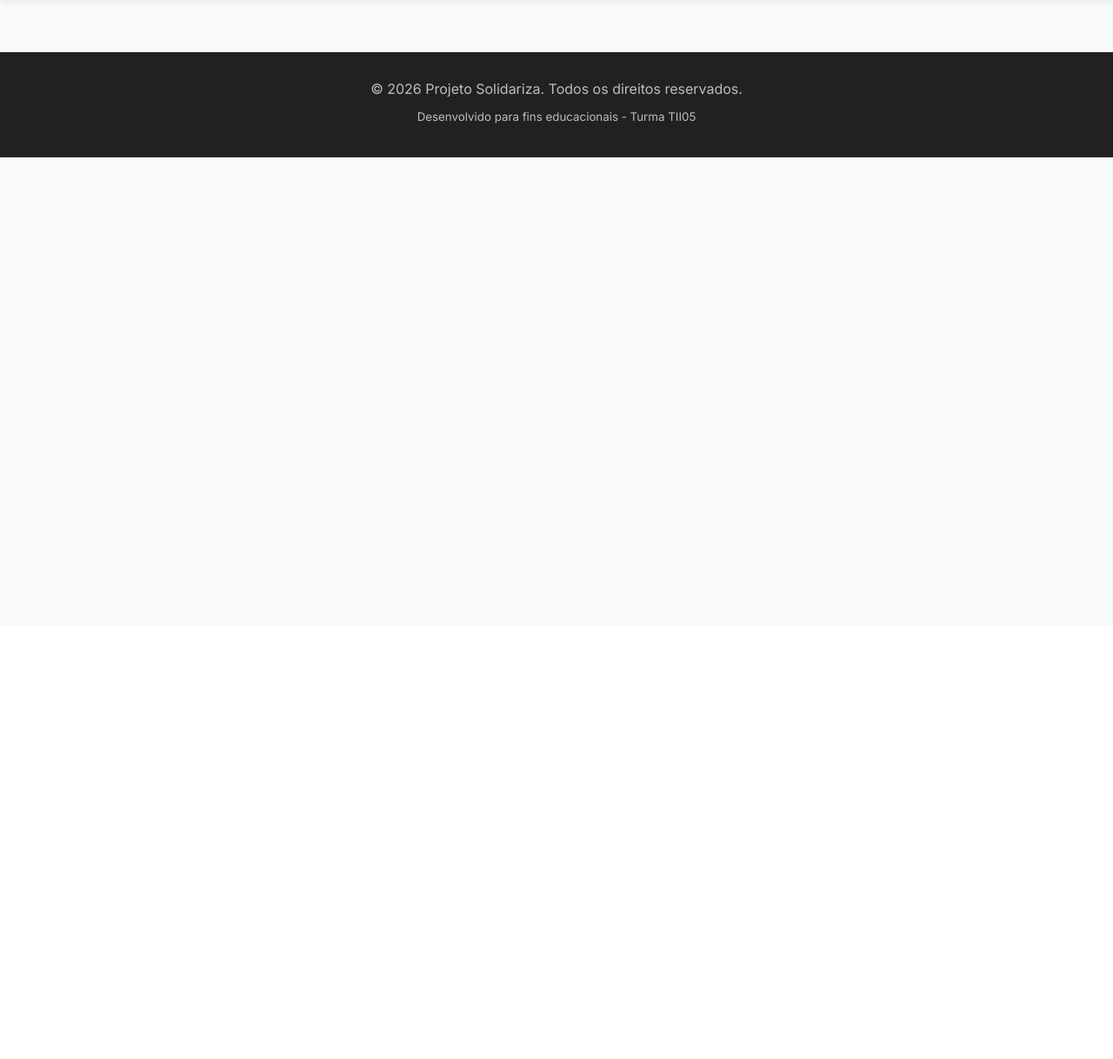
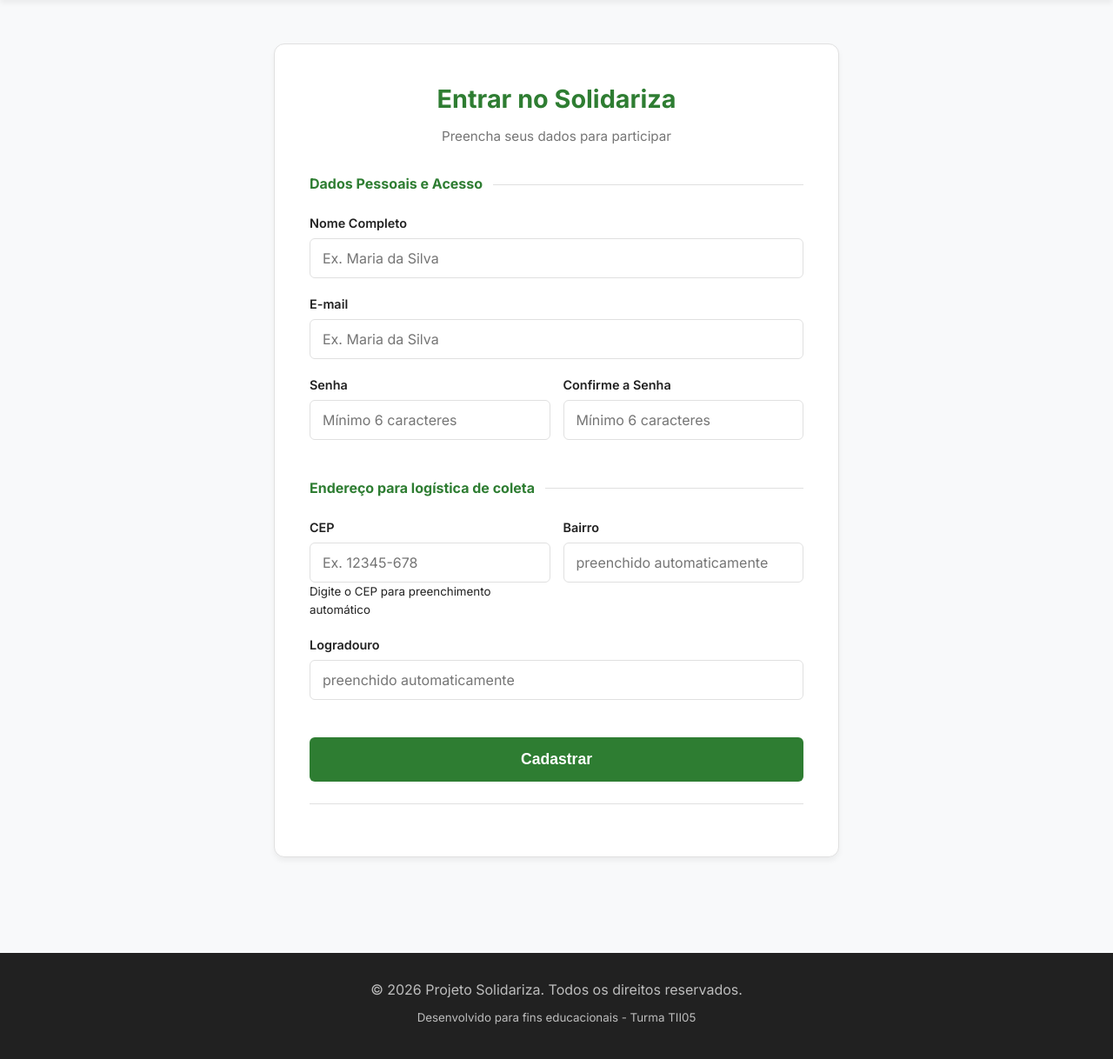
Before and after one commit to DevUmbr4/Projeto_Solidariza, a PHP site: page /cadastro.php in a window 1280 px wide. Shown: the part 81-1299 px from the top of the page at 87% size. Before the commit the page ends 262 px from the top, so only its background shows below. Run offline with PHP 8.4, Linux system fonts and the light colour scheme.

Commit message:
modified:   assets/css/style.css 	new file:   assets/js/validacao.js 	modified:   cadastro.php

```diff
--- a/assets/css/style.css
+++ b/assets/css/style.css
@@ -584,3 +584,28 @@ html {
         gap: 0;
     }
 }
+
+/* ==========================================================================
+   12. ESTADOS DE VALIDAÇÃO DE FORMULÁRIOS (AULA 07)
+   ========================================================================== */
+/* Borda vermelha suave para indicar erro de preenchimento */
+.grupo-input input.input-erro {
+    border-color: #D32F2F;
+    box-shadow: 0 0 0 3px rgba(211, 47, 47, 0.15);
+}
+
+/* Borda verde para confirmar que o campo está válido */
+.grupo-input input.input-sucesso {
+    border-color: var(--cor-primaria);
+    box-shadow: 0 0 0 3px var(--cor-fundo-card);
+}
+
+/* Texto de alerta abaixo dos inputs */
+.mensagem-erro,
+.texto-erro {
+    color: #D32F2F;
+    font-size: 0.85rem;
+    font-weight: 600;
+    margin-top: 5px;
+    min-height: 18px; /* Evita que o layout fique "pulando" quando a mensagem aparece */
+}
--- a/cadastro.php
+++ b/cadastro.php
@@ -1,3 +1,105 @@
 <?php include_once 'includes/header.php'; ?>
 
+<main class="conteudo-principal container-form">
+    <section class="card-form">
+        <div class="cabecalho-form">
+            <h2>Entrar no Solidariza</h2>
+            <p>Preencha seus dados para participar</p>
+        </div>
+        <form id="form-cadastro" class="formulario" method="POST" action="actions/auth_register.php">
+            <fieldset class="grupo-secao">
+                <legend>Dados Pessoais e Acesso</legend>
+                <div class="grupo-input">
+                    <label for="nome">Nome Completo</label>
+                    <input
+                        type="text"
+                        id="nome"
+                        name="nome"
+                        placeholder="Ex. Maria da Silva"
+                        maxlength="150"
+                        required
+                    >
+                </div>
+                <div class="grupo-input">
+                    <label for="email">E-mail</label>
+                    <input
+                        type="email"
+                        id="email"
+                        name="email"
+                        placeholder="Ex. Maria da Silva"
+                        maxlength="150"
+                        required
+                    >
+                </div>
+                <div class="linha-dupla">
+                    <div class="grupo-input">
+                        <label for="senha">Senha</label>
+                        <input
+                            type="password"
+                            id="senha"
+                            name="senha"
+                            placeholder="Mínimo 6 caracteres"
+                            minlength="6"
+                            required
+                        >
+                    </div>
+                    <div class="grupo-input">
+                        <label for="confirma-senha">Confirme a Senha</label>
+                        <input
+                            type="password"
+                            id="confirma-senha"
+                            name="confirma-senha"
+                            placeholder="Mínimo 6 caracteres"
+                            minlength="6"
+                            required
+                        >
+                    </div>
+                </div>
+            </fieldset>
+            <fieldset class="grupo-secao">
+                <legend>Endereço para logística de coleta</legend>
+                <div class="linha-dupla">
+                    <div class="grupo-input">
+                        <label for="cep">CEP</label>
+                        <input
+                            type="text"
+                            id="cep"
+                            name="cep"
+                            placeholder="Ex. 12345-678"
+                            maxlength="9"
+                            required
+                        >
+                    <small id="cep-status" class="text-ajuda">Digite o CEP para preenchimento automático</small>
+                    </div>
+                    <div class="grupo-input">
+                        <label for="bairro">Bairro</label>
+                        <input
+                            type="text"
+                            id="bairro"
+                            name="bairro"
+                            placeholder="preenchido automaticamente"
+                            disabled required
+                    >
+                    </div>
+                </div>
+                <div class="grupo-input">
+                    <label for="logradouro">Logradouro</label>
+                    <input
+                        type="text"
+                        id="logradouro"
+                        name="logradouro"
+                        placeholder="preenchido automaticamente"
+                        disabled required
+                    >
+                </div>
+                <div class="linha-dupla"></div>
+            </fieldset>
+            <button type="submit" class="btn-sustentavel btn-bloco btn-grande">Cadastrar</button>
+        </form>
+        <div class="rodape-form"></div>
+    </section>
+</main>
+
+
+
 <?php include_once 'includes/footer.php'; ?>
```
Also changed, not shown: assets/js/validacao.js (added, +23 -0 lines).
